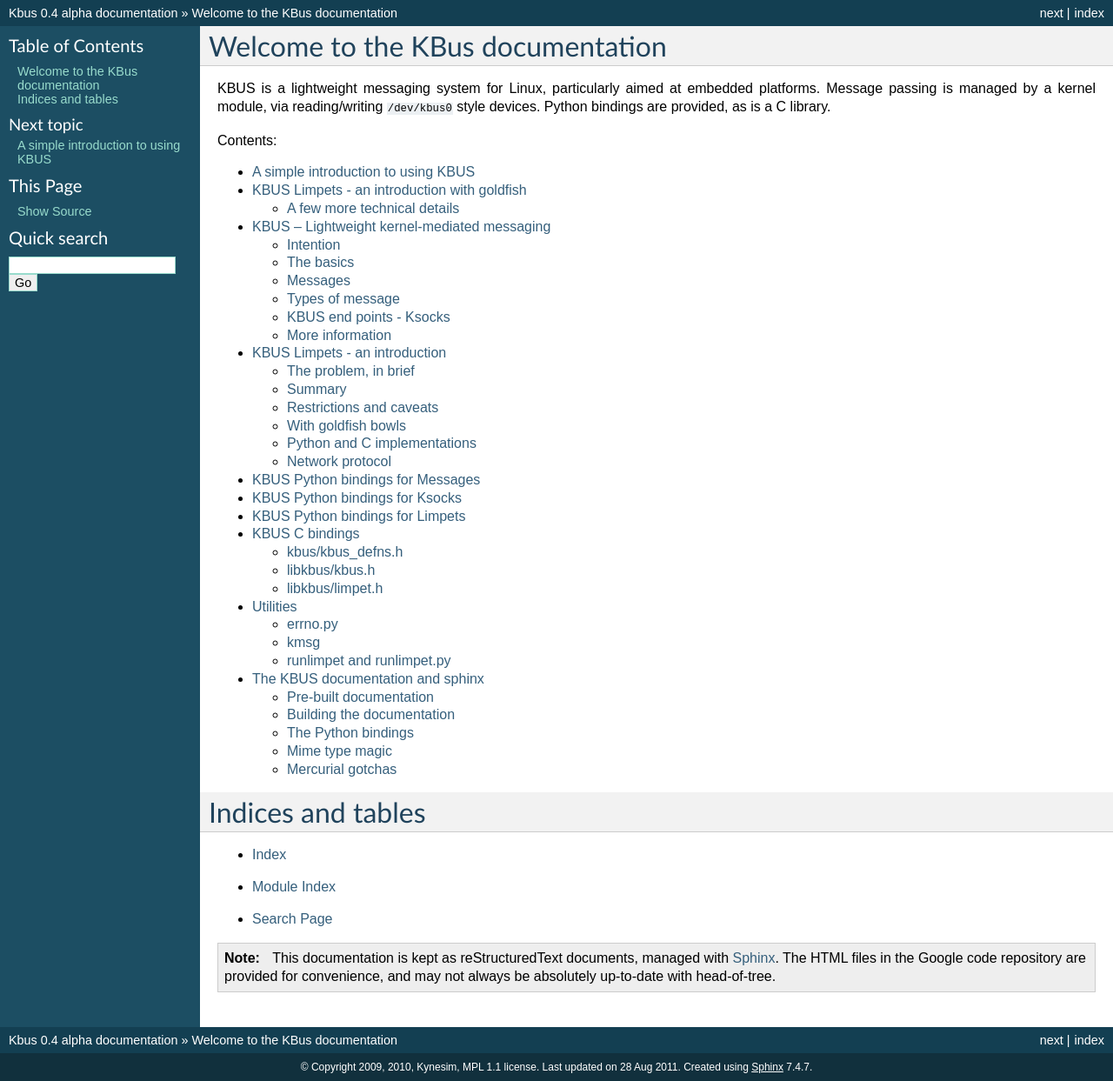
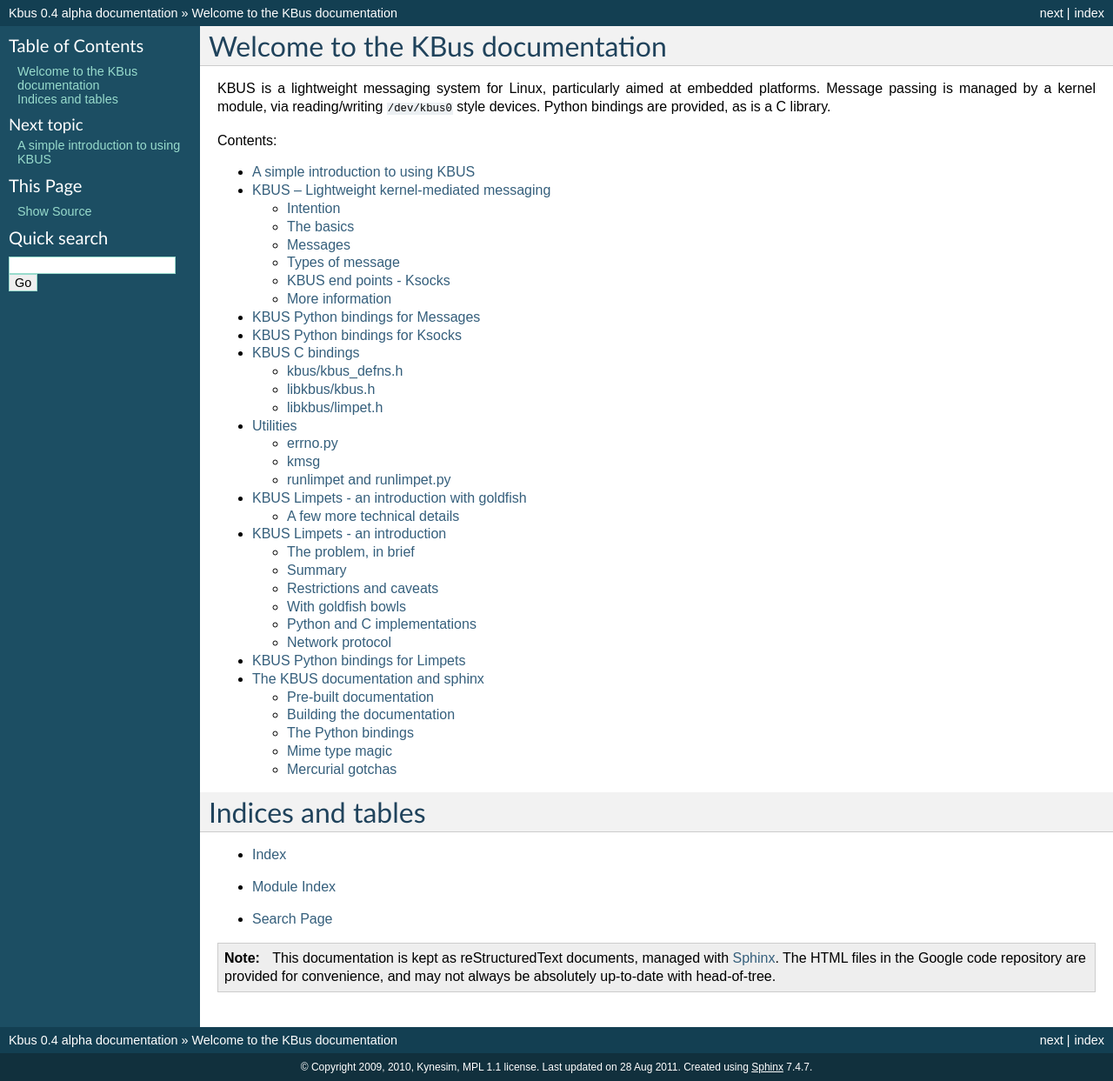
Before and after one commit to kynesim/kbus, a Sphinx documentation site: the page built from docs/index.txt, in a window 1280 px wide. Shown: the whole page at 87% size. Built offline with Sphinx 7.4.7, drawn with Linux system fonts in a browser that asks for light colours.

```diff
--- a/docs/index.txt
+++ b/docs/index.txt
@@ -16,14 +16,14 @@ Contents:
    :maxdepth: 2
 
    simple_intro
-   goldfish
    specification
-   limpet
    kbus-python-messages
    kbus-python-ksocks
-   kbus-python-limpets
    kbus-c-bindings
    utilities
+   goldfish
+   limpet
+   kbus-python-limpets
    docs.readme
 
 Indices and tables
```
